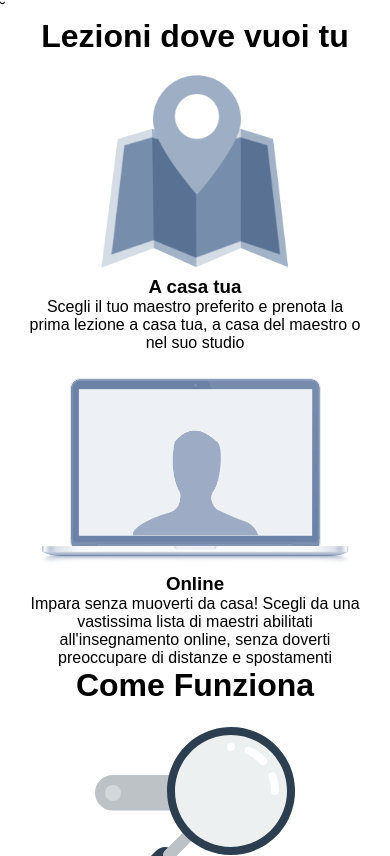
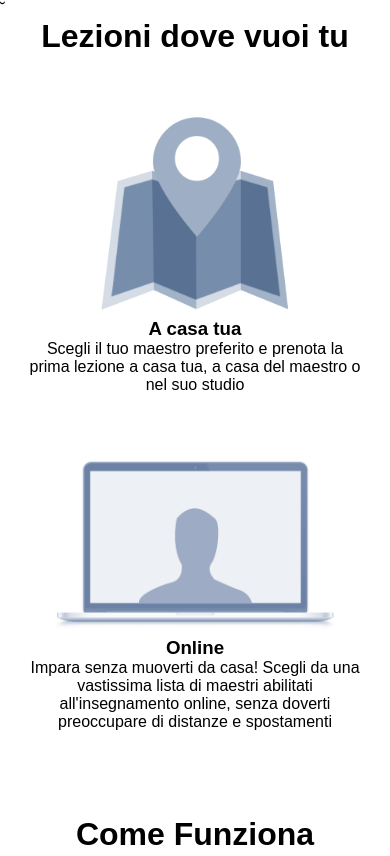
Before and after one commit to 182Marco/html-css-resp-wannabe-12bool, a plain HTML site: page index.html in a window 390 px wide. Shown: the top 856 px of the page. Drawn offline with Linux system fonts and the light colour scheme.

Commit message:
responsive con col+gestite dimensioni img e testi

```diff
--- a/style.css
+++ b/style.css
@@ -64,10 +64,25 @@
   background-color: #f9f9f9;
 }
 
-img {
-  height: 200px;
-}
-
 .clear {
   clear: both;
 }
+
+/* gestione spazio immagini */
+
+img:not(#lezioni .right img) {
+  width: 80%;
+  max-width: 200px;
+}
+
+#lezioni .right img {
+  max-height: 180px;
+  width: auto;
+}
+
+/* gestione spaziature delle row */
+
+div,
+h1 {
+  margin-bottom: 5vh;
+}
```
Also changed, not shown: index.html (+3 -1 lines).
